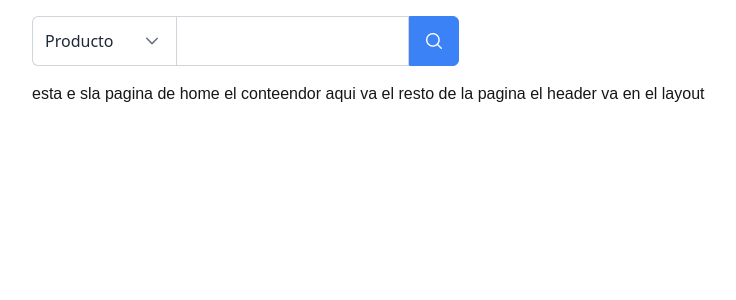
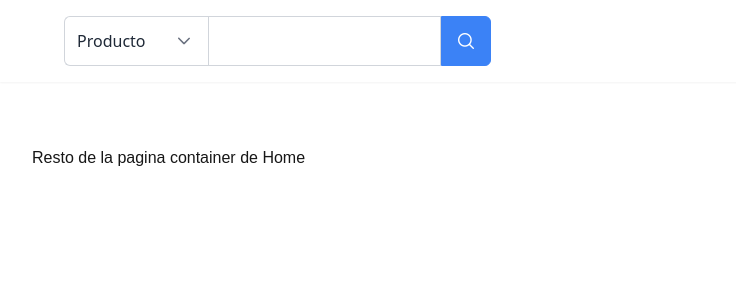
Before and after one commit to nixblueb2b/NbnextFront, a Next.js app in the folder nb-next/: page /home in a window 1280 px wide. Shown: the top 300 px of the page, without its empty margins (0-736 px from the left). Built offline with nearby package versions, Linux system fonts and the light colour scheme.

Commit message:
fix header

```diff
--- a/nb-next/package.json
+++ b/nb-next/package.json
@@ -9,6 +9,7 @@
     "lint": "next lint"
   },
   "dependencies": {
+    "firebase": "^10.14.0",
     "next": "14.2.14",
     "primeicons": "^7.0.0",
     "primereact": "^10.8.3",
--- a/nb-next/src/app/(suppliers)/(pages)/home/container/Home/Home.tsx
+++ b/nb-next/src/app/(suppliers)/(pages)/home/container/Home/Home.tsx
@@ -1,12 +1,9 @@
 import React from 'react'
-import { Header } from '@/app/ui/web/sections'
-
 
 const Home = () => {
   return (
-    <div>
-      esta e sla pagina de home el conteendor
-      aqui va el resto de la pagina el header va en el layout
+    <div className='mt-16'>
+      <h1>Resto de la pagina container de Home</h1>
     </div>
   )
 }
--- a/nb-next/src/app/(suppliers)/(pages)/home/layout.tsx
+++ b/nb-next/src/app/(suppliers)/(pages)/home/layout.tsx
@@ -7,12 +7,12 @@ const HomeLayout = ({
 }): JSX.Element => {
   return (
     <div className="">
-      <div className="px-8 shadow-sm py-4">
-        <Header/>
+      <div className="px-8 shadow-sm py-4 ">
+        <div className="w-full max-w-7xl bg-white mx-auto px-8">
+          <Header />
+        </div>
       </div>
-      <div className="w-full max-w-7xl bg-white mx-auto px-8">
-        {children}
-      </div>
+      <div className="w-full max-w-7xl bg-white mx-auto px-8">{children}</div>
     </div>
   );
 };
```
Also changed, not shown: nb-next/firebase.json (added), 2 other files (tests, documents, lock files or other folders).
